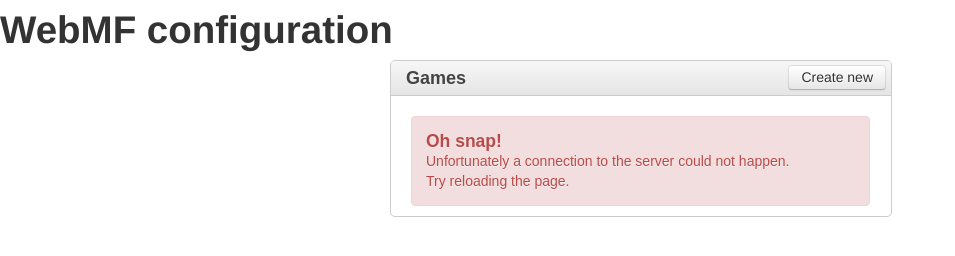
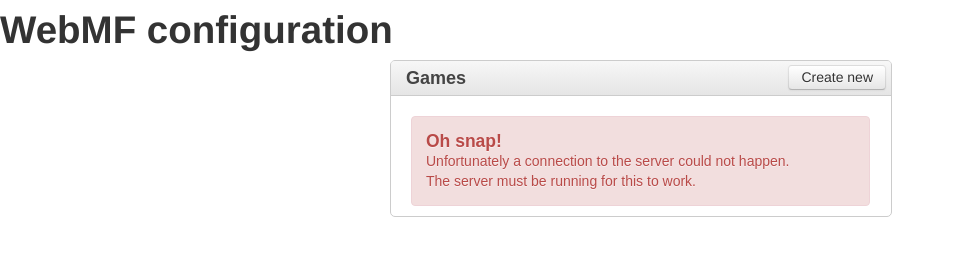
Before and after one commit to adamringhede/WebMF, a plain HTML site: page WebMF-admin/index.html in a window 1280 px wide. Shown: the whole page, without its empty margins (0-955 px from the left). Drawn offline with Linux system fonts and the light colour scheme; no server answers.

Commit message:
changeed the error message

```diff
--- a/WebMF-admin/index.html
+++ b/WebMF-admin/index.html
@@ -143,7 +143,7 @@
 	<div class="alert alert-block alert-error">
 		<h4>Oh snap!</h4>
 		Unfortunately a connection to the server could not happen.  <br/>
-		Try reloading the page.
+		The server must be running for this to work.
 	</div>
 </div>
 </div>
```
